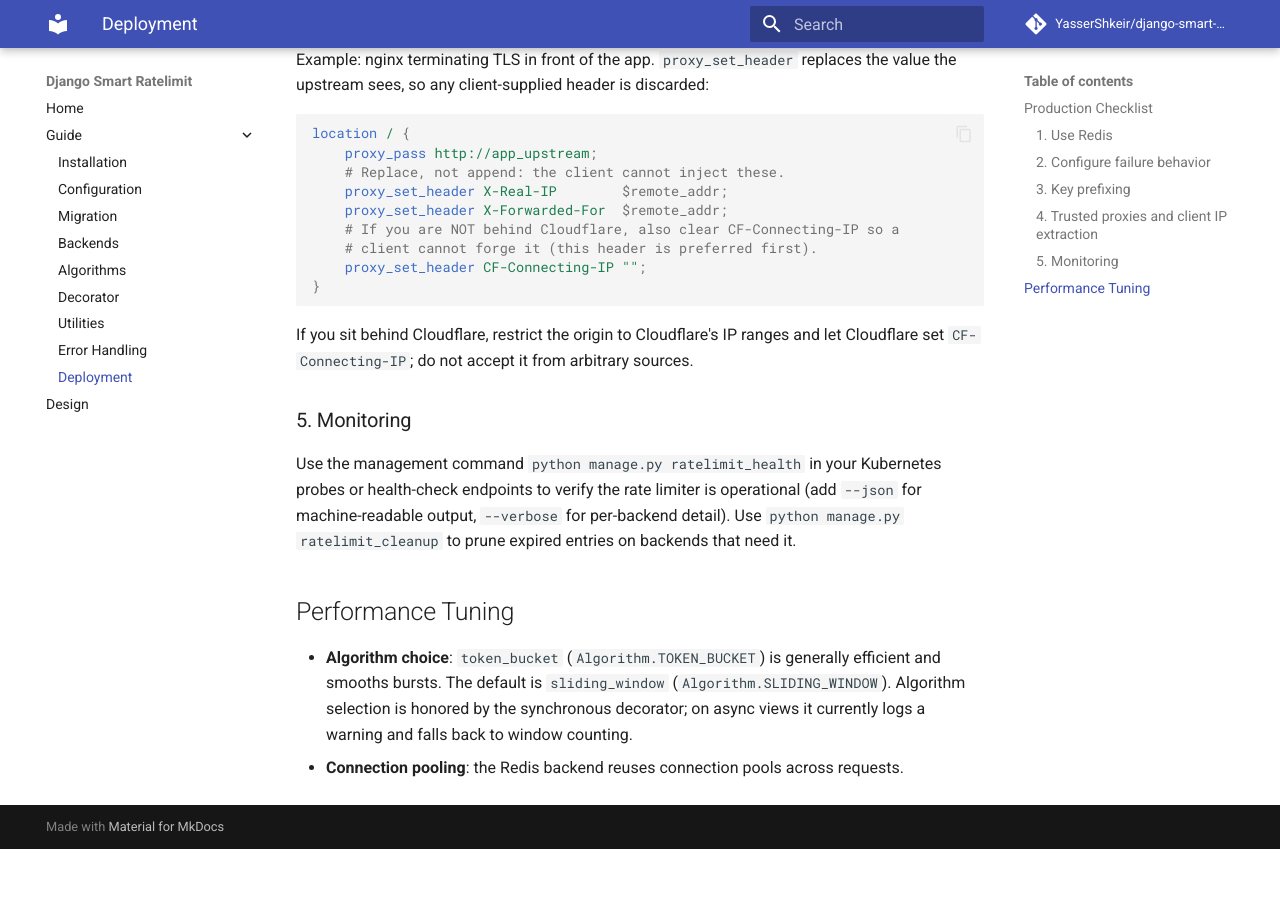
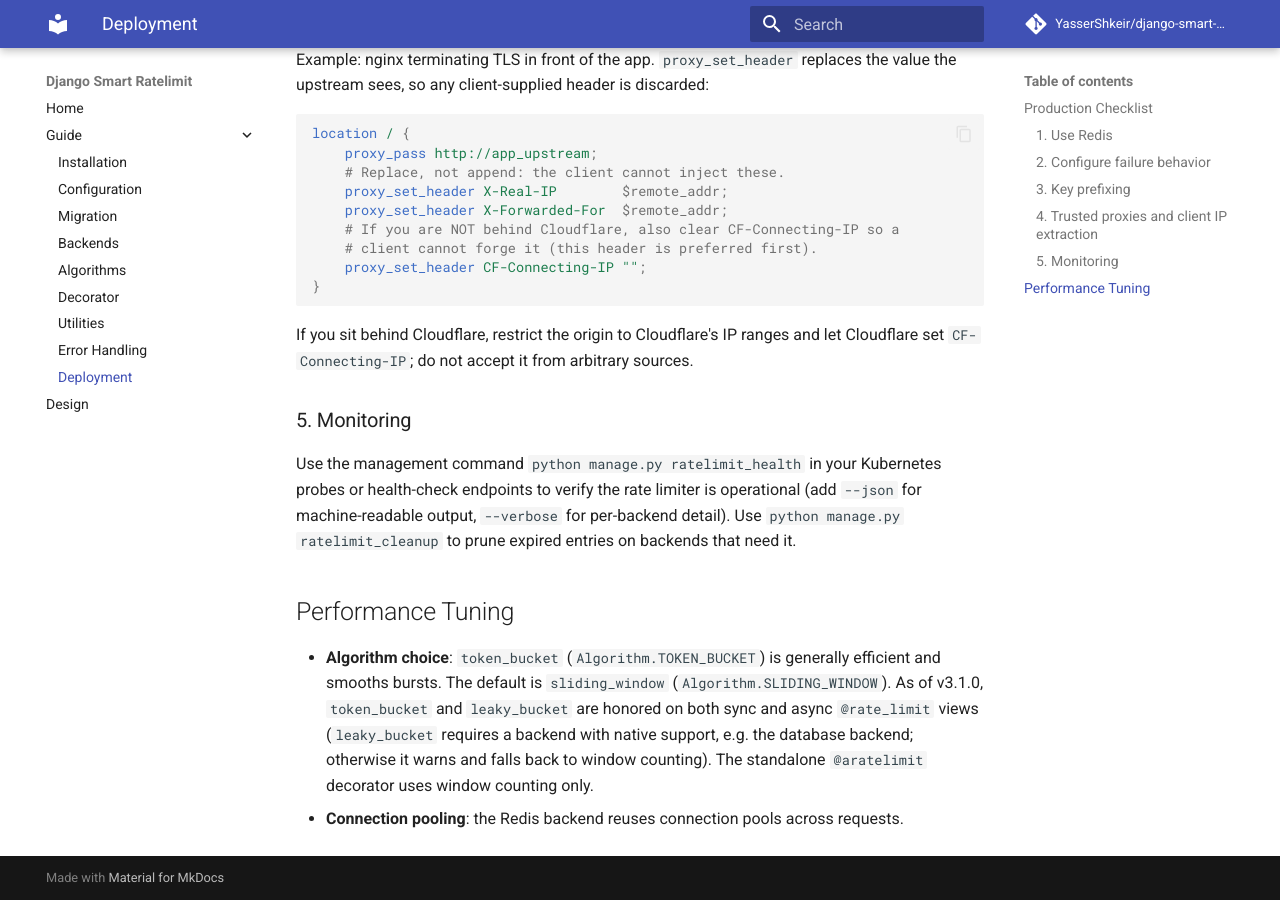
Before and after one commit to YasserShkeir/django-smart-ratelimit, an MkDocs documentation site: the page built from docs/deployment.md, in a window 1280 px wide and 900 px high, scrolled down 2189 px. Built offline with MkDocs 1.6.1 and Material for MkDocs 9.7.7, drawn with Linux system fonts in a browser that asks for light colours; comment, search, counter and statistics services are not loaded; before the commit the page ends 3038 px from its top, so only the background shows below that.

Commit message:
docs: correct deployment.md async-algorithm note (token/leaky bucket now honored on async @rate_limit as of v3.1.0)

```diff
--- a/docs/deployment.md
+++ b/docs/deployment.md
@@ -115,7 +115,9 @@ machine-readable output, `--verbose` for per-backend detail). Use
 ## Performance Tuning
 
 - **Algorithm choice**: `token_bucket` (`Algorithm.TOKEN_BUCKET`) is generally efficient and
-  smooths bursts. The default is `sliding_window` (`Algorithm.SLIDING_WINDOW`). Algorithm
-  selection is honored by the synchronous decorator; on async views it currently logs a
-  warning and falls back to window counting.
+  smooths bursts. The default is `sliding_window` (`Algorithm.SLIDING_WINDOW`). As of v3.1.0,
+  `token_bucket` and `leaky_bucket` are honored on both sync and async `@rate_limit` views
+  (`leaky_bucket` requires a backend with native support, e.g. the database backend; otherwise
+  it warns and falls back to window counting). The standalone `@aratelimit` decorator uses
+  window counting only.
 - **Connection pooling**: the Redis backend reuses connection pools across requests.
```
